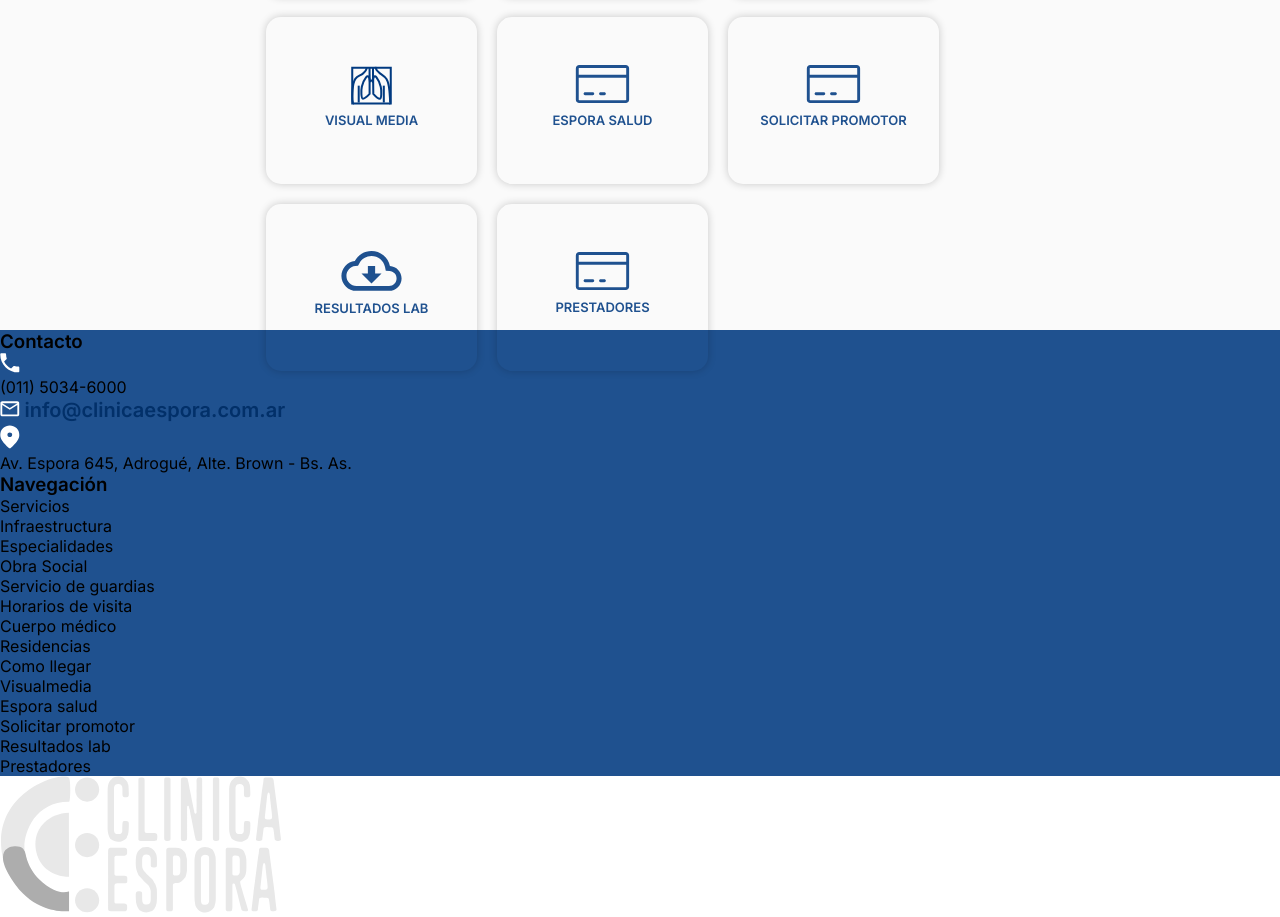
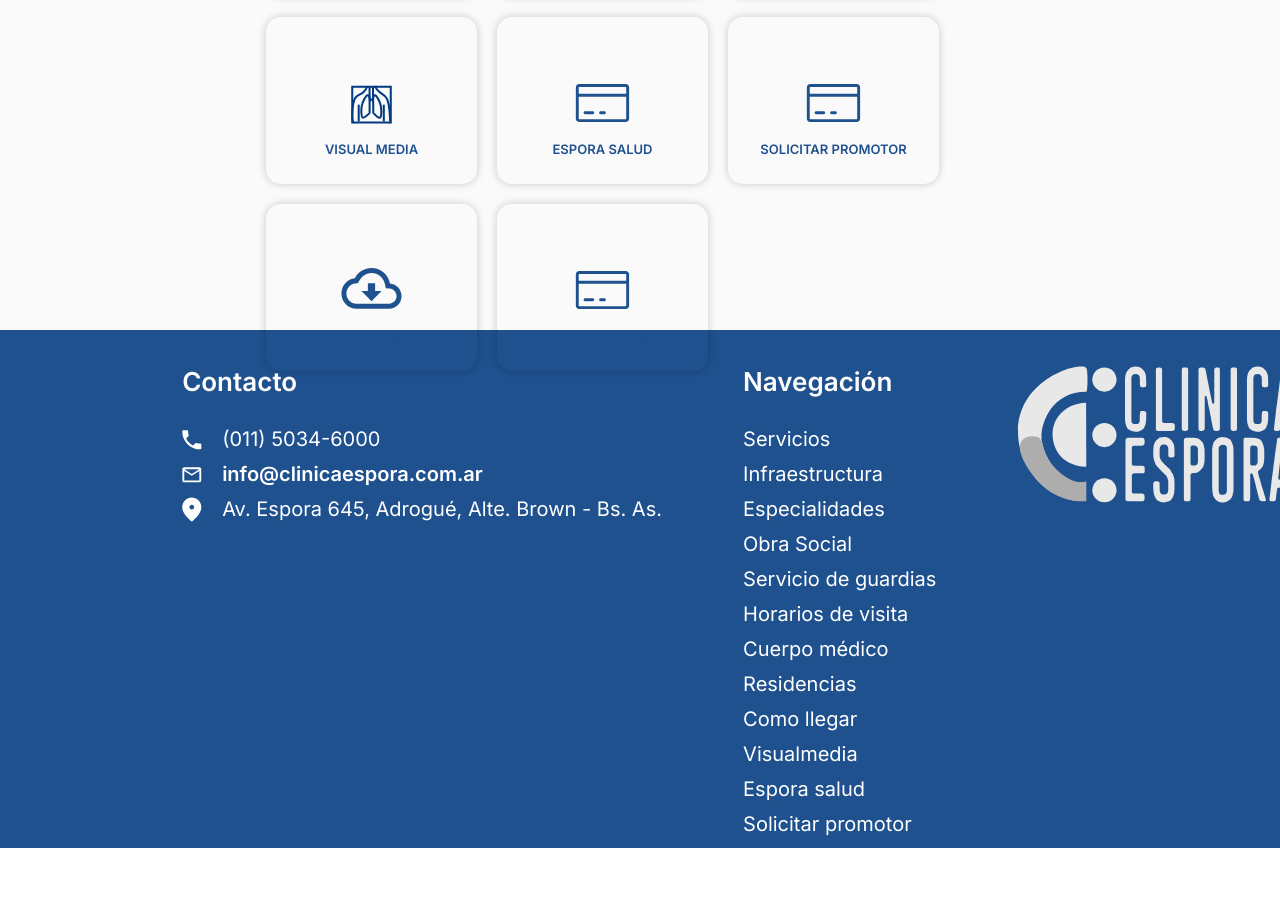
Before and after one commit to Compu3Unla/clinica-espora-1-2023, a plain HTML site: page index.html in a window 1280 px wide. Shown: the part 1170-2087 px from the top of the page. Drawn offline with Linux system fonts and the light colour scheme.

Commit message:
actualización footer

```diff
--- a/estilos.css
+++ b/estilos.css
@@ -21,10 +21,13 @@ header nav{
 	list-style: none;
 }
 .barra_navegacion{
+	width: 100%;
+	height: 54px;
 	display: flex;
     flex-direction: row;
     justify-content: space-between;
-    padding: 20px;
+	align-items: center;
+    padding: 0px 106px 0px 20px;
 	border-top: 1px solid rgba(0, 0, 0, 0.25);
 }
 header ul{
@@ -32,12 +35,21 @@ header ul{
     flex-direction: row;
     justify-content: space-evenly;
 }
-header ul li a{
+header ul li{
 	padding: 10px;
 	font-family: 'Inter';
 	font-style: normal;
 	font-weight: 500;
 	font-size: 14px;
+	color: #023069;
+}
+header a{
+	padding: 10px;
+	font-family: 'Inter';
+	font-style: normal;
+	font-weight: 500;
+	font-size: 14px;
+	color: #023069;
 }
 .boton_menu{
 	gap: 8px;
@@ -71,6 +83,7 @@ header ul li a{
     flex-direction: row;
     justify-content: space-between;
 	gap: 20px;
+	align-items: center;
 }
 .text_container_telefono{
 	display:flex;
@@ -112,6 +125,7 @@ header ul li a{
     flex-direction: row;
     justify-content: space-between;
 	gap: 20px;
+	align-items: center;
 }
 .text_container_mail{
 	display: flex;
@@ -122,6 +136,7 @@ header ul li a{
     flex-direction: row;
     justify-content: space-between;
 	gap: 20px;
+	align-items: center;
 }
 .text_container_ubicacion{
 	display: flex;
@@ -194,8 +209,8 @@ main h2{
 	text-decoration: none;
 	display: flex;
     flex-direction: column;
+    justify-content: flex-end;
     align-items: center;
-    justify-content: center;
 }
 .button_container a:hover{
 	box-shadow: 0px 0px 20px 0px rgba(0, 0, 0, 0.25);
@@ -212,7 +227,10 @@ main h2{
 	line-height: 31px;
 	color: #1F518F;
 	display: flex;
-    justify-content: center;
+	width: 163px;
+	height: 50px;
+	justify-content: center;
+	align-items: center;
 }
 
 	/*MAIN SERVICIOS.HTML*/
@@ -228,6 +246,60 @@ footer{
 	background-color: #1F518F;
 	width: 100%;
 	height: 446px;
+	padding: 36px 101px;
+}
+.footer_container{
+	display: flex;
+    flex-direction: row;
+    justify-content: space-evenly;
+    align-items: flex-start;
+}
+
+.footer_telefono{
+	display: flex;
+    flex-direction: row;
+    justify-content: flex-start;
+    align-items: center;
+    gap: 20px
+}
+.footer_mail{
+	display: flex;
+    flex-direction: row;
+    justify-content: flex-start;
+    align-items: center;
+    gap: 20px
+}
+.footer_ubicacion{
+	display: flex;
+    flex-direction: row;
+    justify-content: flex-start;
+    align-items: center;
+    gap: 20px
+}
+.footer_cont_contacto{
+	display: flex;
+    flex-direction: column;
+    gap: 25px;
+}
+.footer_cont_navegacion{
+	display: flex;
+    flex-direction: column;
+    gap: 25px;
+}
+
+h3{
+	font-family: 'Inter';
+	font-style: normal;
+	color: #ffffff;
+	font-size: 26px;
+	font-weight: 600;
+}
+footer p, a, li{
+	font-family: 'Inter';
+	font-style: normal;
+	color: #ffffff;
+	font-size: 20px;
+	line-height: 35px;
 }
 
 @media screen and (max-width: 360px ) { /*una vez que tengamos todos los html vemos como armamos la vista para celular*/
--- a/index.html
+++ b/index.html
@@ -115,25 +115,25 @@
 		<img src="img/main/_button_whatsapp.svg" class="whatsapp" width="76px" height="76px" alt= "icono de whatsapp">
 	</main>
 	<footer> <!--ya está todo el contenido del footer, solo falta hacer el flex y el css -->
-		<div>
-			<div>
+		<div class="footer_container">
+			<div class="footer_cont_contacto">
 				<h3>Contacto</h3>
 				<div>
-					<div>
+					<div class="footer_telefono">
 						<img src="img/footer/_svg_telefono.svg" width= "20px" height="20px" alt="icono telefono">
 						<p>(011) 5034-6000</p>
 					</div>
-					<div>
+					<div class="footer_mail">
 						<img src="img/footer/_svg_mail.svg" width="20px" height="16px" alt="icono mail">
 						<a>info@clinicaespora.com.ar</a>
 					</div>
-					<div>
+					<div class="footer_ubicacion">
 						<img src="img/footer/_svg_ubicacion.svg" width="20px" height="24.62px" alt="icono ubicacion">
 						<p>Av. Espora 645, Adrogué, Alte. Brown - Bs. As.</p>
 					</div>
 				</div>
 			</div>
-			<div>
+			<div class="footer_cont_navegacion">
 				<h3>Navegación</h3>
 				<div>
 					<ul>
```
